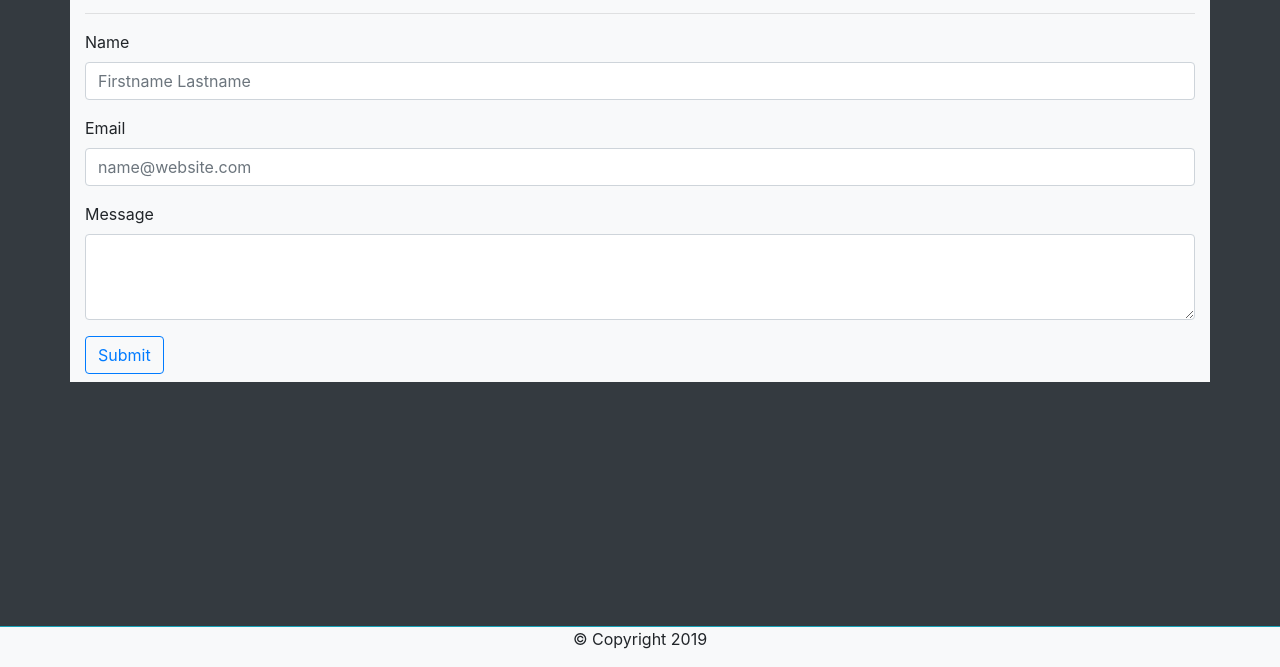
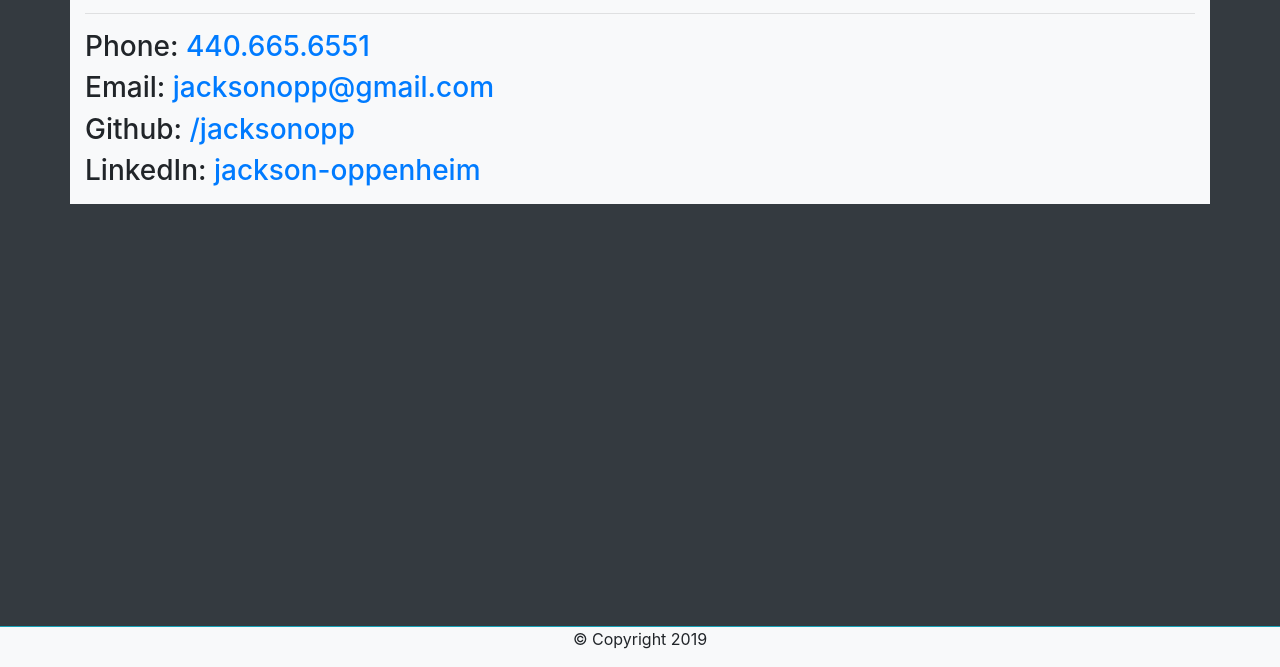
Before and after one commit to jacksonopp/portfolio, a plain HTML site: page contact.html in a window 1280 px wide. Shown: the part 133-800 px from the top of the page. Drawn offline with nearby package versions, Linux system fonts and the light colour scheme.

Commit message:
added new contact info, updated portfolio

```diff
--- a/contact.html
+++ b/contact.html
@@ -77,38 +77,24 @@
          </div>
          <div class="row">
             <div class="col">
-               <form>
-                  <div class="form-group">
-                     <label for="Name">Name</label>
-                     <input
-                        type="text"
-                        class="form-control"
-                        id="Name"
-                        placeholder="Firstname Lastname"
-                     />
-                  </div>
-                  <div class="form-group">
-                     <label for="Name">Email</label>
-                     <input
-                        type="email"
-                        class="form-control"
-                        id="email"
-                        placeholder="name@website.com"
-                     />
-                  </div>
-
-                  <div class="form-group">
-                     <label for="exampleFormControlTextarea1">Message</label>
-                     <textarea
-                        class="form-control"
-                        id="exampleFormControlTextarea1"
-                        rows="3"
-                     ></textarea>
-                  </div>
-                  <button type="button" class="btn btn-outline-primary">
-                     Submit
-                  </button>
-               </form>
+               <h3>Phone: <a href="tel:4406656551">440.665.6551</a></h3>
+               <h3>
+                  Email:
+                  <a href="mailto: jacksonopp@gmail.com"
+                     >jacksonopp@gmail.com</a
+                  >
+               </h3>
+               <h3>
+                  Github:
+                  <a href="http://www.github.com/jacksonopp">/jacksonopp</a>
+               </h3>
+               <h3>
+                  LinkedIn:
+                  <a
+                     href="https://www.linkedin.com/in/jackson-oppenheim-a114b38a/"
+                     >jackson-oppenheim</a
+                  >
+               </h3>
             </div>
          </div>
       </div>
```
Also changed, not shown: assets/js/app.js (+20 -2 lines), index.html (+4 -1 lines), assets/images/eatDaBurger.png (added), assets/images/friendFinder.png (added).
